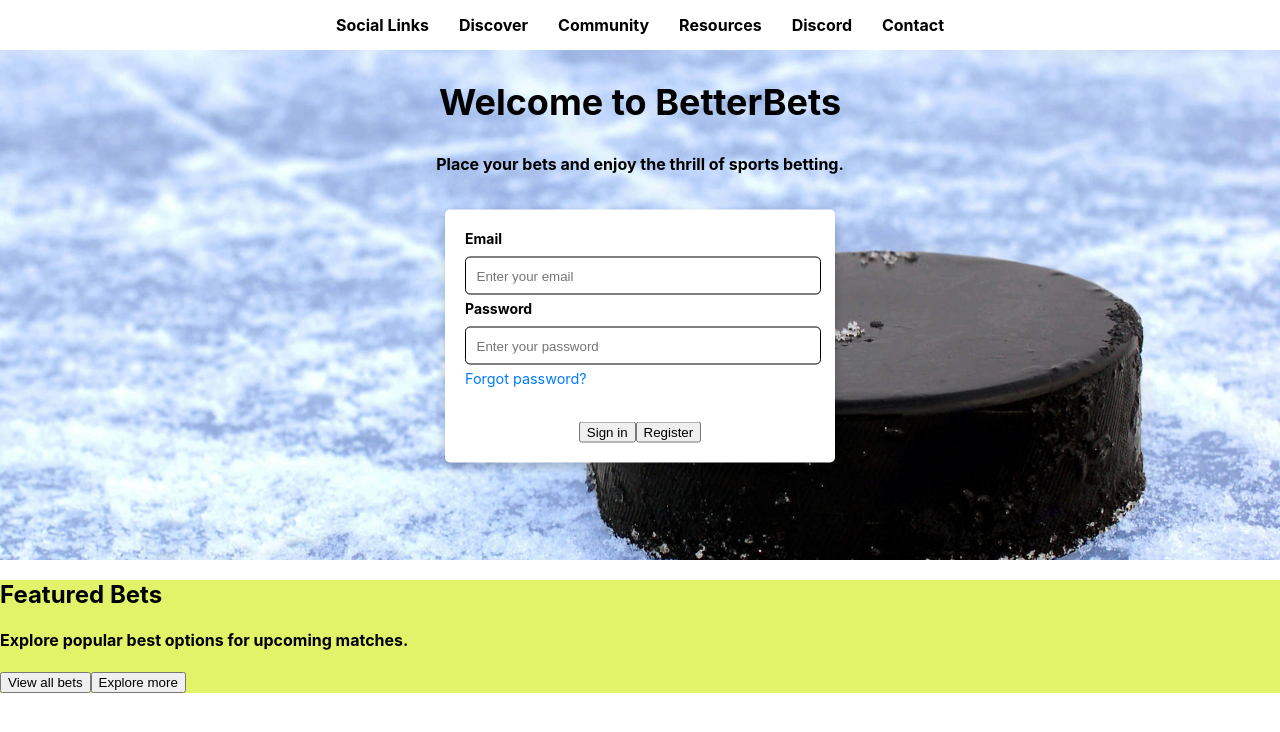
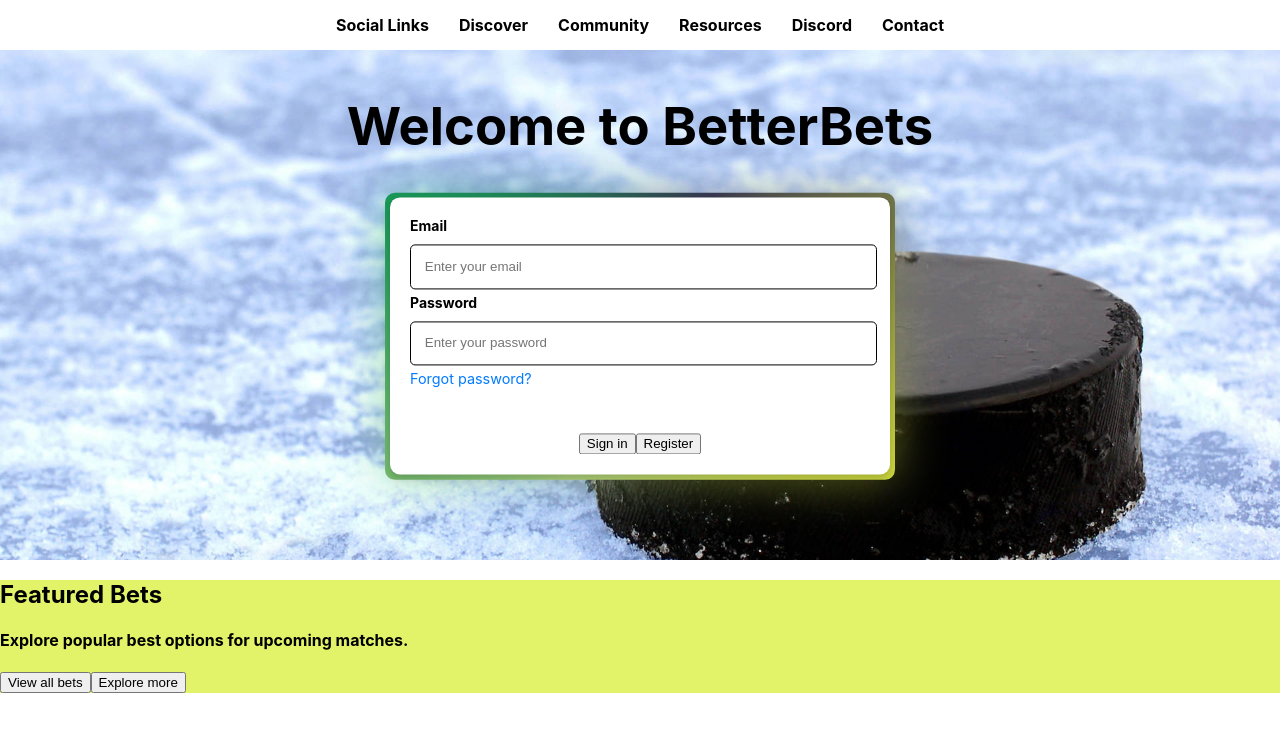
Before and after one commit to julianquiala031/SportsBettingProject, a React (Create React App) app in the folder app-frontend/: page / in a window 1280 px wide. Shown: the top 732 px of the page. Built offline with nearby package versions, Linux system fonts and the light colour scheme.

Commit message:
border effect and clean up

```diff
--- /dev/null
+++ b/app-frontend/src/App.js
@@ -0,0 +1,91 @@
+
+import React from "react";
+import styles from "./App.module.css";
+import backgroundImage from "./assets/background.jpg";
+
+function App() {
+  return (
+    <>
+      {/* ✅ Background wrapper for the top section */}
+      <div
+        className={styles.mainContainer}
+        style={{
+          backgroundImage: `url(${backgroundImage})`,
+          backgroundSize: "cover",
+          backgroundPosition: "center",
+          backgroundRepeat: "no-repeat",
+          minHeight: "70vh",
+          width: "100%",
+        }}
+      >
+        {/* ✅ Menu Bar */}
+        <section className={styles.menuBar}>
+          <div className={styles.navLinks}>
+            <a href="#">Social Links</a>
+            <a href="#">Discover</a>
+            <a href="#">Community</a>
+            <a href="#">Resources</a>
+            <a href="#">Discord</a>
+            <a href="#">Contact</a>
+          </div>
+        </section>
+
+        {/* ✅ Welcome Title */}
+<section className={styles.welcomeTitleContainer}>
+    <div className={styles.welcomeTitle}>
+          <h1>Welcome to BetterBets</h1>
+    </div>
+    <div className={styles.welcomeDesc}>
+          <h4>Place your bets and enjoy the thrill of sports betting.</h4>
+    </div>
+</section>
+        {/* ✅ Login box and input */}
+<section className={styles.loginWrapper}>
+  <div className={styles.loginContainer}>
+    <div className={styles.loginBox}>
+      <form>
+        <div className={styles.inputGroup}>
+          <label htmlFor="email">Email</label>
+          <input type="email" id="email" placeholder="Enter your email" />
+        </div>
+        <div className={styles.inputGroup}>
+          <label htmlFor="password">Password</label>
+          <input type="password" id="password" placeholder="Enter your password" />
+        </div>
+        <div className={styles.forgotPassword}>
+          <a href="#">Forgot password?</a>
+        </div>
+        <button type="submit" className={styles.signInButton}>Sign in</button>
+        <button type="button" className={styles.registerButton}>Register</button>
+      </form>
+    </div>
+  </div>
+</section>
+
+
+        </div>
+
+        {/*END OF BACKGROUND WRAPPER FOR TOP OF WEBSITE*/}
+        {/*---------------------------------------------------------------------------*/}
+
+        {/* ✅ Featured bets info */}
+        <section className={styles.featuredBetsSection}>
+    <div className={styles.featuredBetsContainer}>
+        <h1>Featured Bets</h1>
+        <h4>Explore popular best options for upcoming matches.</h4>
+        <form>
+          <div className={styles.featuredbetsButtons}>
+            <button type="view all bets" className={styles.viewAllBetsButton}>View all bets</button>
+            <button type="explore more" className={styles.exploreMoreButton}>Explore more</button>
+          </div>
+        </form>
+
+    </div>
+</section>
+
+
+  </>
+  )
+}
+
+export default App
--- a/app-frontend/src/App.module.css
+++ b/app-frontend/src/App.module.css
@@ -21,35 +21,78 @@
     color: black;
     font-weight: bold;
     font-size: 16px;
-  }
-
+    }
 .welcomeTitle {
-    font-size: 24px;
+    font-size: 35px;
     color: #000000;
     text-align: center;
 
     }
 .welcomeDesc{
+    font-size: 20px;
     text-align: center;
     }
 .welcomeTitleContainer {
     width: 100%;
     height: 100%;
     }
-.loginContainer {
-    position: absolute;
+.loginWrapper {
+    position:absolute;
     top: 60%;
     left: 50%;
     transform: translate(-50%, -50%);
+    width: 500px;
+    }
+@property --angle{
+    syntax: "<angle>";
+    initial-value: 0deg;
+    inherits: false;
+}
+
+.loginWrapper::after,.loginWrapper::before {
+    content: '';
+    position: absolute;
+    width: 100%;
+    height: 100%;
+    background-image: conic-gradient(from var(--angle),#199959,rgb(56, 56, 80),rgb(204, 214, 61),rgb(171, 207, 124),#199959);
+    top: 50%;
+    left: 50%;
+    translate: -50% -50%;
+    padding: 5px;
+    z-index: -1;
+    border-radius: 10px;
+    animation: 3s spin linear infinite;
+    }
+@keyframes spin {
+    from{
+        --angle:0deg
+    }
+    to{
+        --angle:360deg
+    }
+
+}
+.loginWrapper::before{
+    filter: blur(1.5rem);
+    opacity: 0.5;
+}
+.loginContainer {
+    position: relative;
     background: rgb(255, 255, 255);
     padding: 20px;
-    border-radius: 5px;
+    border-radius: 10px;
+    z-index: 1;
     box-shadow: 0px 4px 10px rgba(0, 0, 0, 0.2);
-    z-index: 2;
-    width: 350px;
     text-align: center;
-    }
-
+      }
+.loginBox label {
+    color: #000000;
+    text-align: left;
+    font-size: 14px;
+    font-weight: bold;
+    display: block; /* Ensures it appears above the input */
+    margin-bottom: 5px;
+}
 .loginBox input {
     width: 95%;
     padding: 3%;
@@ -57,15 +100,6 @@
     border: 1px solid #000000;
     border-radius: 5px;
     }
-.loginBox label {
-    color: #000000;
-    text-align: left;
-    font-size: 14px;
-    font-weight: bold;
-    display: block; /* Ensures it appears above the input */
-    margin-bottom: 5px;
-    }
-
 .forgotPassword a {
     display: flex;
     font-size: 0.9rem;
```
